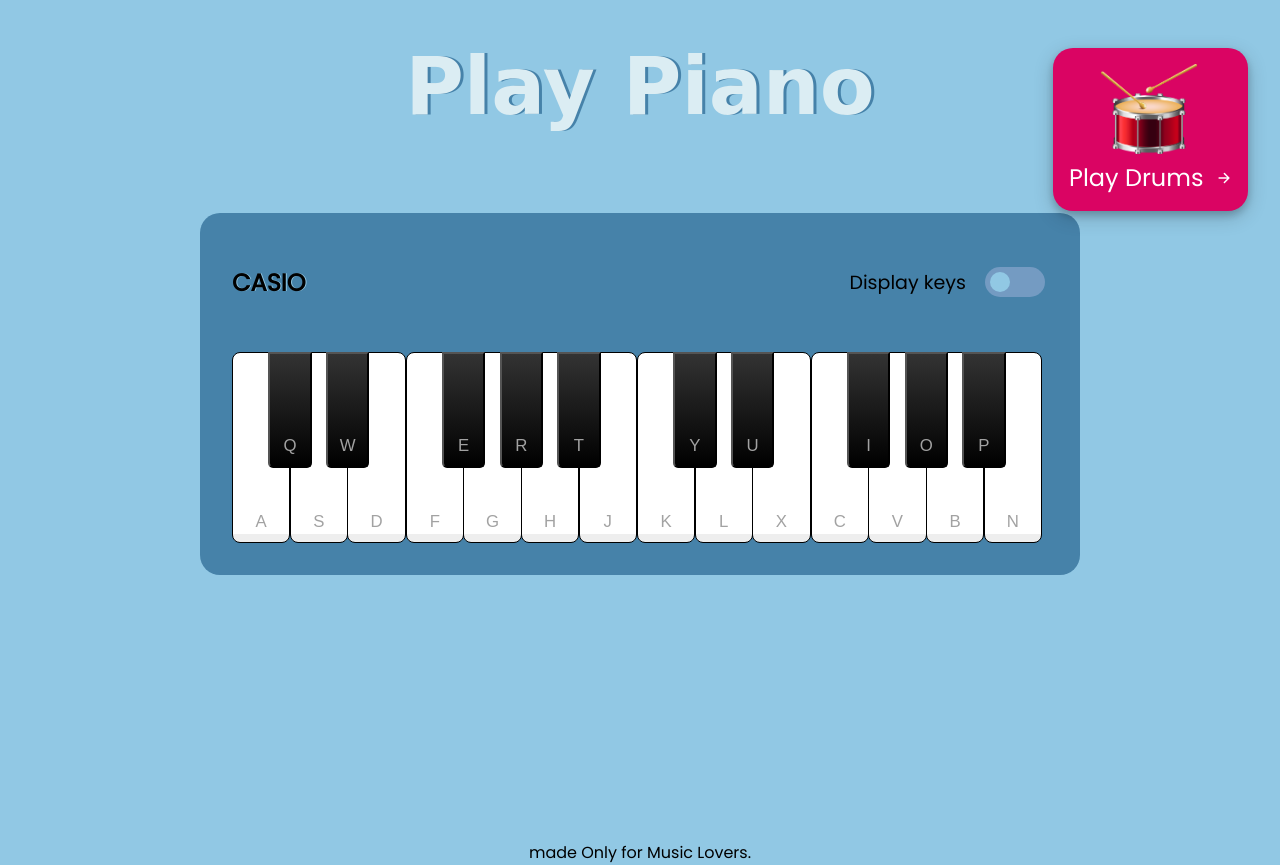
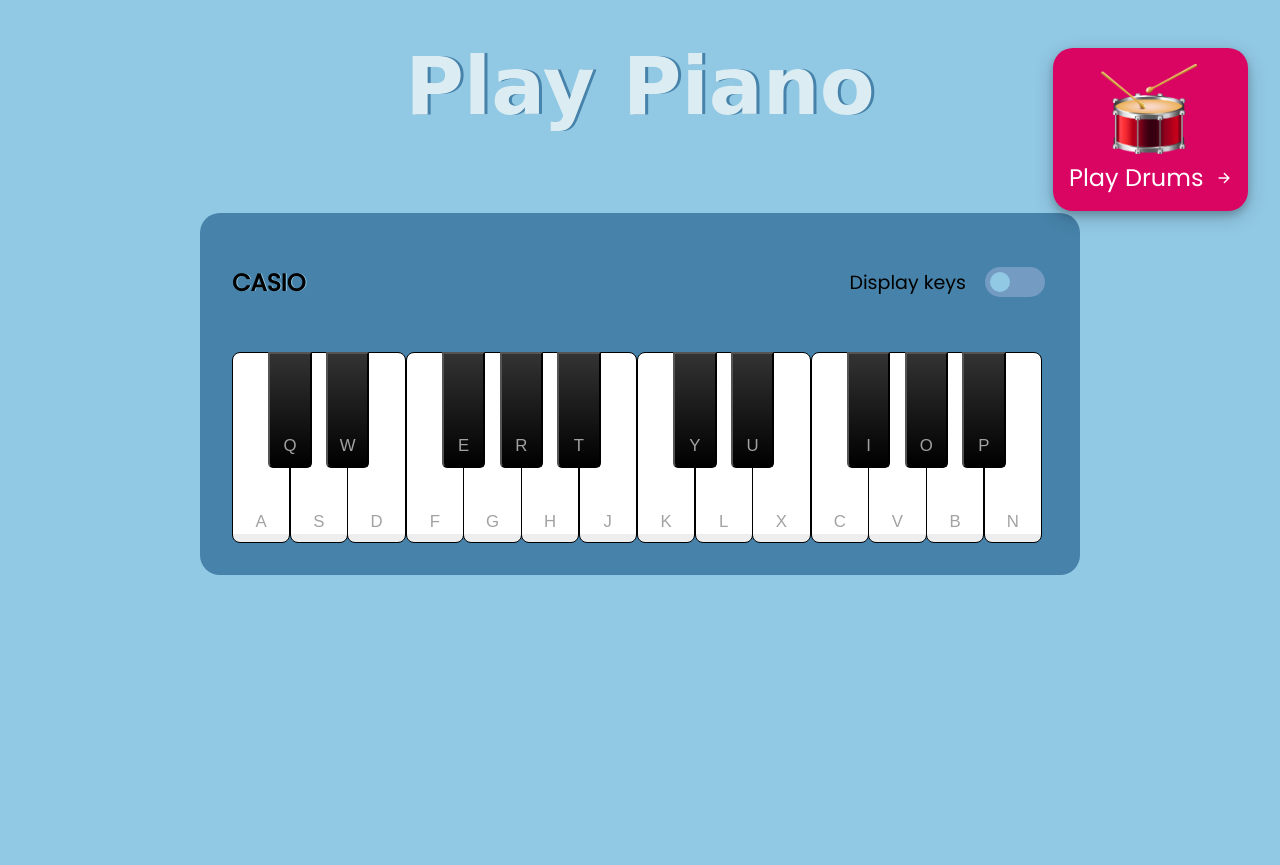
Before and after one commit to GnapikaM/javascript-projects, a plain HTML site: page 05_Drums_and_Piano/piano/piano.html in a window 1280 px wide. After the commit the page ends 840 px from the top, so only its background shows below. Drawn offline with nearby package versions, Linux system fonts and the light colour scheme.

Commit message:
Update piano.html

```diff
--- a/05_Drums_and_Piano/piano/piano.html
+++ b/05_Drums_and_Piano/piano/piano.html
@@ -61,10 +61,6 @@
         </div>
     </div>
 
-    <footer>
-        made Only for Music Lovers.
-    </footer>
-
     <script src="piano.js"></script>
 
     <!-- ion-icons -->
```
